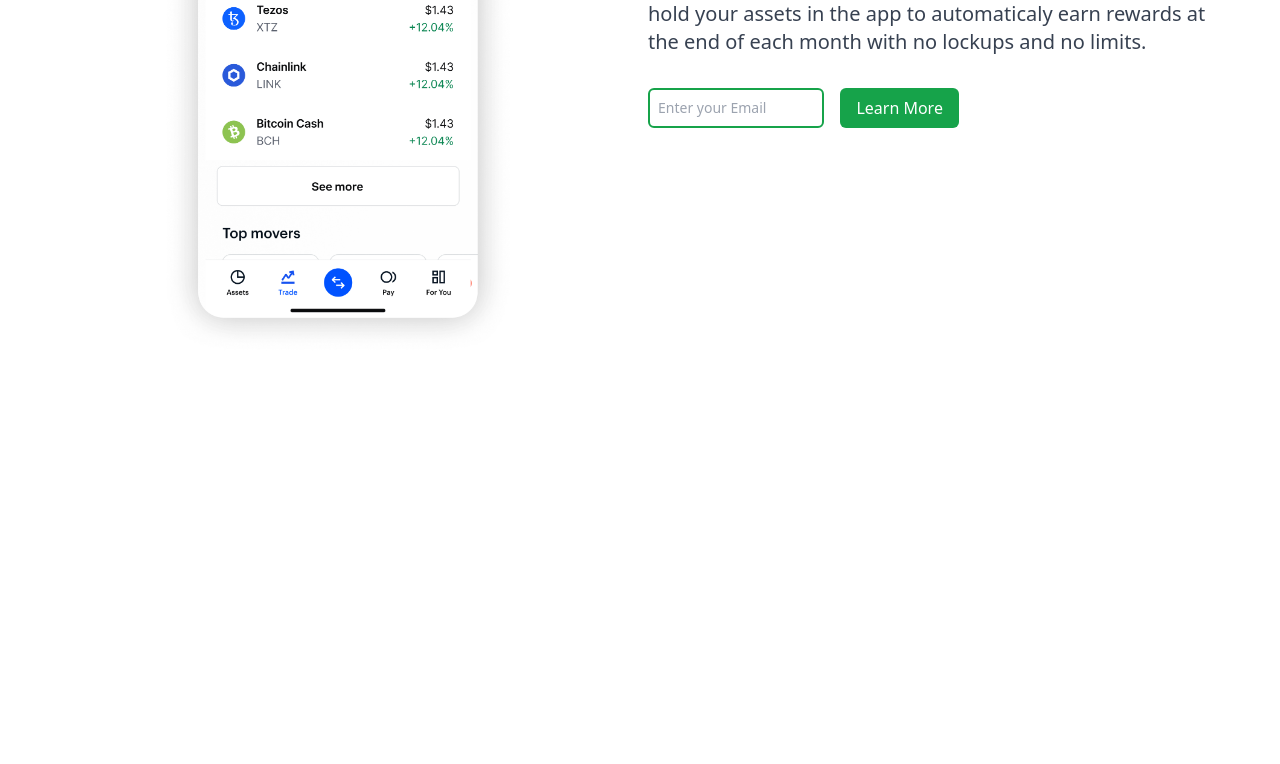
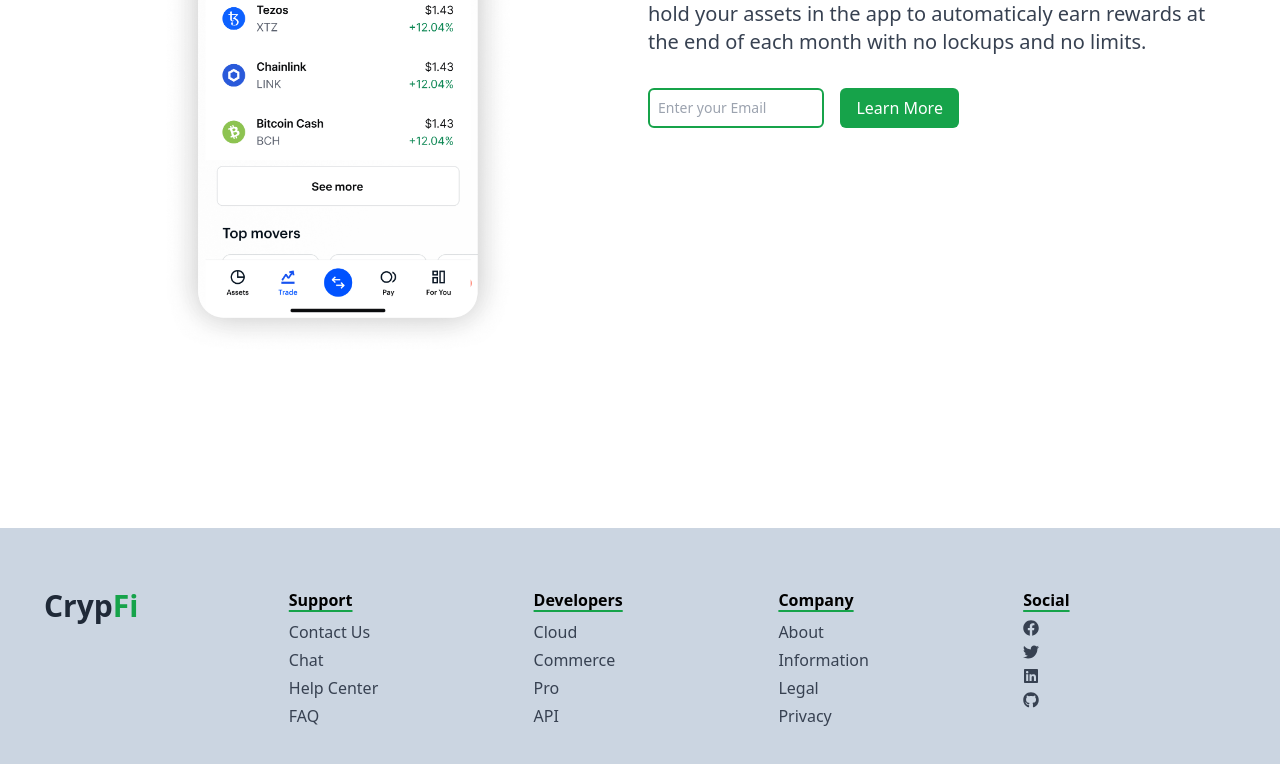
Before and after one commit to Askari64/CrypFi, a React (Vite) app: page / in a window 1280 px wide. Shown: the part 1503-2267 px from the top of the page. Before the commit the page ends 2031 px from the top, so only its background shows below. Built offline with nearby package versions, Linux system fonts and the light colour scheme; no server answers.

Commit message:
footer added

```diff
--- a/src/App.jsx
+++ b/src/App.jsx
@@ -2,6 +2,7 @@
 import Featured2 from "./components/Featured2";
 import Hero from "./components/Hero";
 import Navbar from "./components/Navbar";
+import Footer from "./components/Footer";
 
 function App() {
   return (
@@ -10,6 +11,7 @@
       <Hero />
       <Featured />
       <Featured2 />
+      <Footer />
     </>
   );
 }
--- /dev/null
+++ b/src/components/Footer.jsx
@@ -0,0 +1,66 @@
+import { FaFacebook } from "react-icons/fa";
+import { FaTwitter } from "react-icons/fa";
+import { FaLinkedin } from "react-icons/fa";
+import { FaGithub } from "react-icons/fa";
+
+function Footer() {
+  return (
+    <section className=" w-full h-full bg-slate-300">
+      <div className=" grid lg:grid-cols-5 gap-8 justify-items-start lg:justify-around max-w-[1240px] lg:mx-auto py-[60px] px-6">
+        <h1 className=" text-xl sm:text-2xl md:text-3xl text-gray-800 font-bold ">
+          Cryp<span className=" text-green-600">Fi</span>
+        </h1>
+
+        <ul className=" font-medium text-gray-700">
+          <li className=" font-bold underline underline-offset-4 decoration-2 decoration-green-600 text-black">
+            Support
+          </li>
+          <li className=" mt-2 mb-1">Contact Us</li>
+          <li className=" mb-1">Chat</li>
+          <li className=" mb-1">Help Center</li>
+          <li>FAQ</li>
+        </ul>
+
+        <ul className=" font-medium text-gray-700">
+          <li className=" font-bold underline underline-offset-4 decoration-2 decoration-green-600 text-black">
+            Developers
+          </li>
+          <li className=" mt-2 mb-1">Cloud</li>
+          <li className=" mb-1">Commerce</li>
+          <li className=" mb-1">Pro</li>
+          <li>API</li>
+        </ul>
+
+        <ul className=" font-medium text-gray-700">
+          <li className=" font-bold underline underline-offset-4 decoration-2 decoration-green-600 text-black">
+            Company
+          </li>
+          <li className=" mt-2 mb-1">About</li>
+          <li className=" mb-1">Information</li>
+          <li className=" mb-1">Legal</li>
+          <li>Privacy</li>
+        </ul>
+
+        <ul className=" font-medium text-gray-700">
+          <li className=" font-bold underline underline-offset-4 decoration-2 decoration-green-600 text-black">
+            Social
+          </li>
+          <li className=" mt-2 mb-2">
+            <FaFacebook />
+          </li>
+          <li className=" mb-2">
+            <FaTwitter />
+          </li>
+          <li className=" mb-2">
+            <FaLinkedin />
+          </li>
+          <li>
+            <FaGithub />
+          </li>
+        </ul>
+      </div>
+    </section>
+  );
+}
+
+export default Footer;
--- a/src/components/Navbar.jsx
+++ b/src/components/Navbar.jsx
@@ -28,10 +28,10 @@
           Cryp<span className=" text-green-600">Fi</span>
         </h1>
         <ul className=" hidden md:flex font-medium">
-          <li className=" cursor-pointer">Home</li>
-          <li className=" ml-8 cursor-pointer">Featured</li>
-          <li className=" ml-8 cursor-pointer">Earn</li>
-          <li className=" ml-8 cursor-pointer">Contact</li>
+          <li className=" cursor-pointer hover:text-green-600">Home</li>
+          <li className=" ml-8 cursor-pointer hover:text-green-600">Featured</li>
+          <li className=" ml-8 cursor-pointer hover:text-green-600">Earn</li>
+          <li className=" ml-8 cursor-pointer hover:text-green-600">Contact</li>
         </ul>
         <button className=" hidden md:block bg-green-600 text-white px-4 py-2 rounded-md border font-medium hover:bg-white hover:text-green-600">
           Connect Wallet
```
